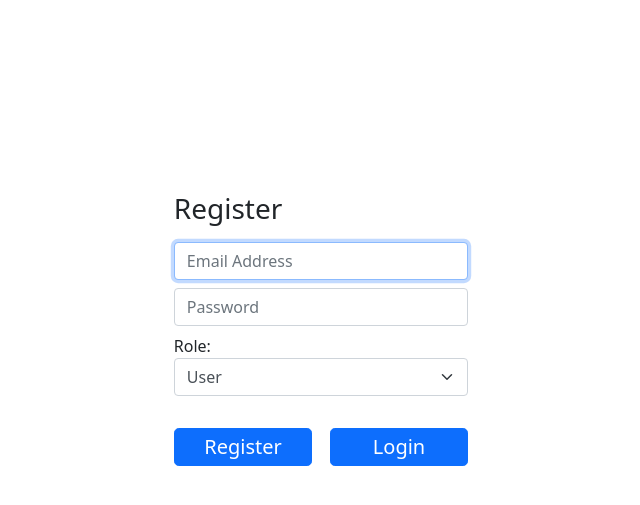
After one commit to GhoulRe/Job-portal-website, a Flask app: page /register in a window 1280 px wide. The commit adds this page. Shown: the top 505 px of the page, without its empty margins (319-959 px from the left). Run offline with Flask 3, Linux system fonts and the light colour scheme; some libraries are stand-ins or nearby versions.

Commit message:
added login,register, sessions and admin features

```diff
--- a/app.py
+++ b/app.py
@@ -1,13 +1,86 @@
-from flask import Flask, render_template, jsonify, request
-from database import load_jobs_from_db, load_work_from_db, add_application_to_db, load_applications_from_db
+import secrets
+from flask import Flask, render_template, jsonify, request, redirect, url_for, flash, session
+from database import load_jobs_from_db, load_work_from_db, add_application_to_db, load_applications_from_db, add_user_to_db, get_user_by_email, add_job_to_db
+from werkzeug.security import check_password_hash
 
 app = Flask(__name__)
 
+def generate_secret_key(length=32):
+    return secrets.token_hex(length)
+
+secret_key = generate_secret_key()
+app.secret_key = secret_key
+
+@app.route("/register", methods=['GET', 'POST'])
+def register():
+    if request.method == 'POST':
+        email = request.form['email']
+        password = request.form['password']
+        role = request.form['role']
+        if get_user_by_email(email):
+            flash('Email already registered', 'danger')
+        else:
+            add_user_to_db(email, password, role)
+            flash('Registration successful', 'success')
+            return redirect(url_for('login'))
+    return render_template('register.html')
+
+
+@app.route("/login", methods=['GET', 'POST'])
+def login():
+    if request.method == 'POST':
+        email = request.form['email']
+        password = request.form['password']
+        user = get_user_by_email(email)
+        if user and check_password_hash(user['password'], password):
+            session['user_id'] = user['id']
+            session['user_email'] = user['email']
+            session['user_role'] = user['role']
+            flash('Login successful', 'success')
+            return redirect(url_for('home'))
+        else:
+            flash('Invalid credentials', 'danger')
+    return render_template('login.html')
+
+
+@app.route("/logout")
+def logout():
+    session.pop('user_id', None)
+    session.pop('user_email', None)
+    session.pop('user_role', None)
+    flash('You have been logged out', 'info')
+    return redirect(url_for('login'))
+
+
+@app.route("/")
+def home():
+    if 'user_id' not in session:  # Check if user is not logged in
+        return redirect(url_for('login'))  # Redirect to login page
+    else:
+        jobs = load_jobs_from_db()
+        return render_template('home.html', jobs=jobs)
 
 @app.route("/")
 def hello_world():
   jobs = load_jobs_from_db()
   return render_template('home.html', jobs=jobs)
+
+@app.route("/add_job", methods=['POST'])
+def add_job():
+    if 'user_id' not in session or session.get('user_role') != 'admin':
+        flash('You do not have permission to access this page.', 'danger')
+        return redirect(url_for('login'))
+
+    title = request.form['title']
+    location = request.form['location']
+    salary = request.form['salary']
+    currency = request.form['currency']
+    responsibilities = request.form['responsibilities']
+    requirements = request.form['requirements']
+
+    add_job_to_db(title, location, salary, currency, responsibilities, requirements)
+    flash('Job added successfully!', 'success')
+    return redirect(url_for('home'))
 
 
 @app.route("/api/jobs")
@@ -15,10 +88,12 @@ def list_jobs():
   jobs = load_jobs_from_db()
   return jsonify(jobs)
 
+
 @app.route("/applications")
 def list_applications():
   applications = load_applications_from_db()
   return render_template('all_applications.html', applications=applications)
+
 
 @app.route("/job/<id>")
 def show_job(id):
@@ -33,15 +108,15 @@ def show_job_json(id):
   job = load_work_from_db(id)
   return jsonify(job)
 
+
 @app.route("/job/<id>/apply", methods=['post'])
 def apply_to_jobs(id):
   data = request.form
   job = load_work_from_db(id)
-  add_application_to_db(id,data)
+  add_application_to_db(id, data)
   return render_template('application_submitted.html',
                          application=data,
-                        job=job)
-
+                         job=job)
 
 if __name__ == "__main__":
   app.run(host='0.0.0.0', debug=True)
--- a/pyproject.toml
+++ b/pyproject.toml
@@ -9,6 +9,7 @@ python = ">=3.10.0,<3.11"
 flask = "^3.0.0"
 gunicorn = "^21.2.0"
 sqlalchemy = "^2.0.29"
+werkzeug = "^3.0.3"
 
 [tool.pyright]
 # https://github.com/microsoft/pyright/blob/main/docs/configuration.md
--- /dev/null
+++ b/templates/register.html
@@ -0,0 +1,106 @@
+<!DOCTYPE html>
+<html lang="en">
+<head>
+    <meta charset="UTF-8">
+      <link rel="stylesheet" href="https://stackpath.bootstrapcdn.com/bootstrap/5.0.0-alpha1/css/bootstrap.min.css" integrity="sha384-r4NyP46KrjDleawBgD5tp8Y7UzmLA05oM1iAEQ17CSuDqnUK2+k9luXQOfXJCJ4I" crossorigin="anonymous">
+    <title>Register</title>
+    <style>
+        .main-login{
+            width: 100%;
+            display: flex;
+            justify-content: center;
+            align-items: center;
+        }
+         .main-login form{
+            width: 23%;
+            margin-top: 15%;
+        }
+        .buttonblock{
+            justify-content:space-between;
+            align-items:center;
+        }
+        .buttonblock .btn1{
+            padding: 3px;
+            width: 47% !important;
+        }
+    </style>
+</head>
+<body>
+    <!-- <h1>Register</h1>
+    <form method="POST">
+        <label for="email">Email:</label>
+        <input type="email" id="email" name="email" required><br>
+        <label for="password">Password:</label>
+        <input type="password" id="password" name="password" required><br>
+        <label for="role">Role:</label>
+        <select id="role" name="role" required>
+            <option value="user">User</option>
+            <option value="admin">Admin</option>
+        </select><br>
+        <button type="submit">Register</button>
+    </form>
+    <a href="{{ url_for('login') }}">Login</a> -->
+
+    <div class='main-login'>
+
+    <form class="form-login" method="POST">
+        <h1 class="h3 mb-3 font-weight-normal">Register</h1>
+        <!-- 'sr-only' will hide the text : 'Email Address'. So, 'Email Address' will be invisible -->
+        <label for="email" class="sr-only">Email Address</label>
+        <!-- 'autofocus' will highlight the input column initially -->
+        <input
+            type="email"
+            id="email"
+            name="email"
+            class="form-control mb-2"
+            placeholder="Email Address"
+            required
+            autofocus
+        >
+        <!-- 'sr-only' will hide the text : 'Password'. So, 'Password' will be invisible -->
+        <label for="password" class="sr-only">Password</label>
+        <input
+            type="password"
+            id="password"
+            name="password"
+            class="form-control mb-2"
+            placeholder="Password"
+            required
+        >
+        <!-- <label for="role">Role:</label>
+        <select id="role" name="role" required>
+            <option value="user">User</option>
+            <option value="admin">Admin</option>
+        </select><br> -->
+
+        <label for="role">Role:</label>
+        <select for="role" name="role" required class="form-select" aria-label="Default select example">
+            <option value="user">User</option>
+            <option value="admin">Admin</option>
+        </select><br>
+        <!-- <div class="checkbox mb-3">
+            <label>
+                <input type="checkbox" value="remember-me"> Remember me
+            </label>
+        </div> -->
+        <!-- 'btn-block' will make the button wider -->
+        <div class="d-flex buttonblock">
+        <a class="btn1 btn btn-lg btn-primary btn-block" style="margin-top: .5rem;" type="submit">
+            Register
+        </a>
+        <a  class="btn1 btn btn-lg btn-primary btn-block" href="{{ url_for('login') }}">Login</a>
+            </div>
+    </form>
+        </div>
+
+    {% with messages = get_flashed_messages(with_categories=true) %}
+      {% if messages %}
+        <ul class="flashes">
+          {% for category, message in messages %}
+            <li class="{{ category }}">{{ message }}</li>
+          {% endfor %}
+        </ul>
+      {% endif %}
+    {% endwith %}
+</body>
+</html>
```
Also changed, not shown: database.py (+38 -7 lines), templates/all_applications.html (+21 -22 lines), templates/home.html (+35 -1 lines), templates/login.html (added, +90 -0 lines), templates/nav.html (+6 -1 lines), 2 other files.
